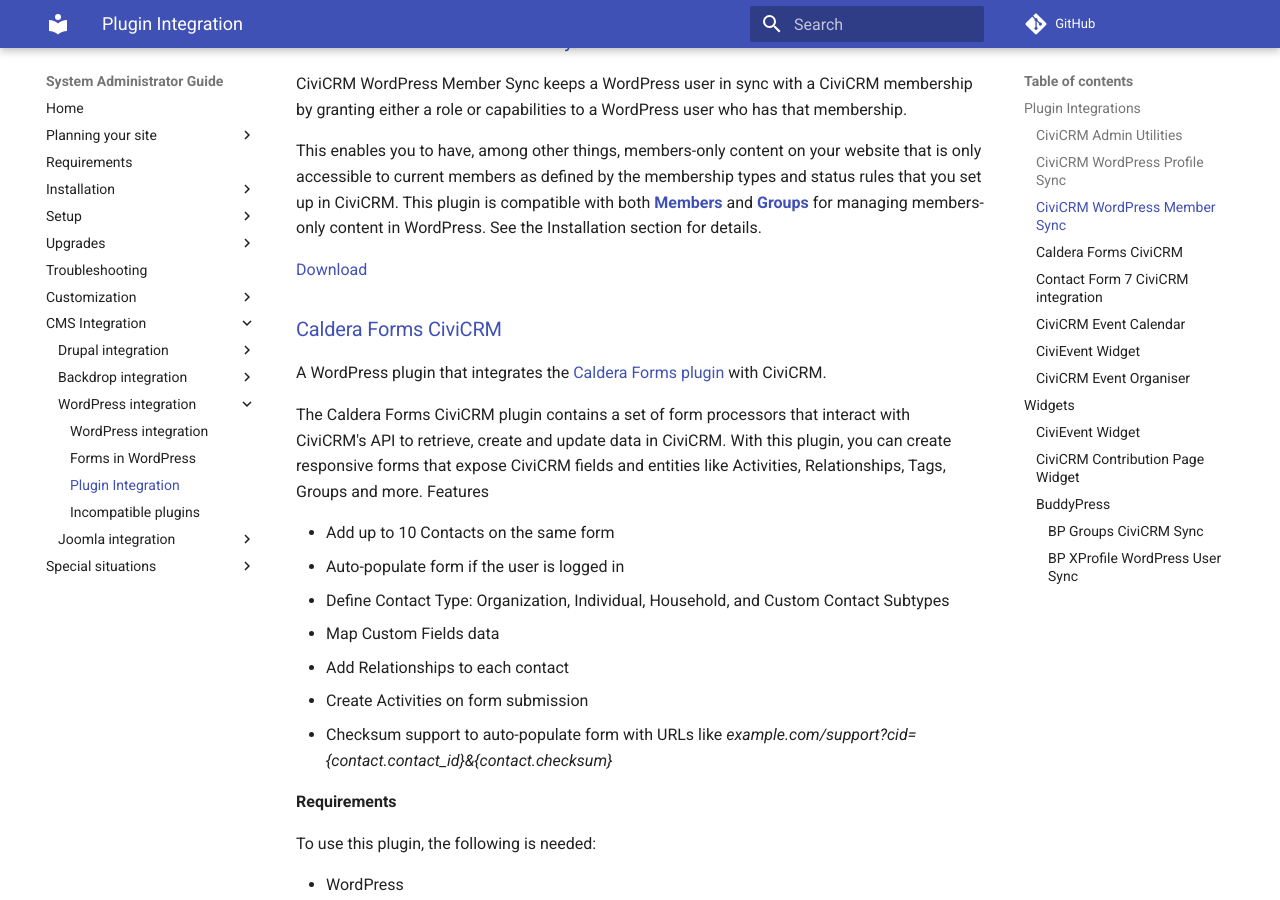
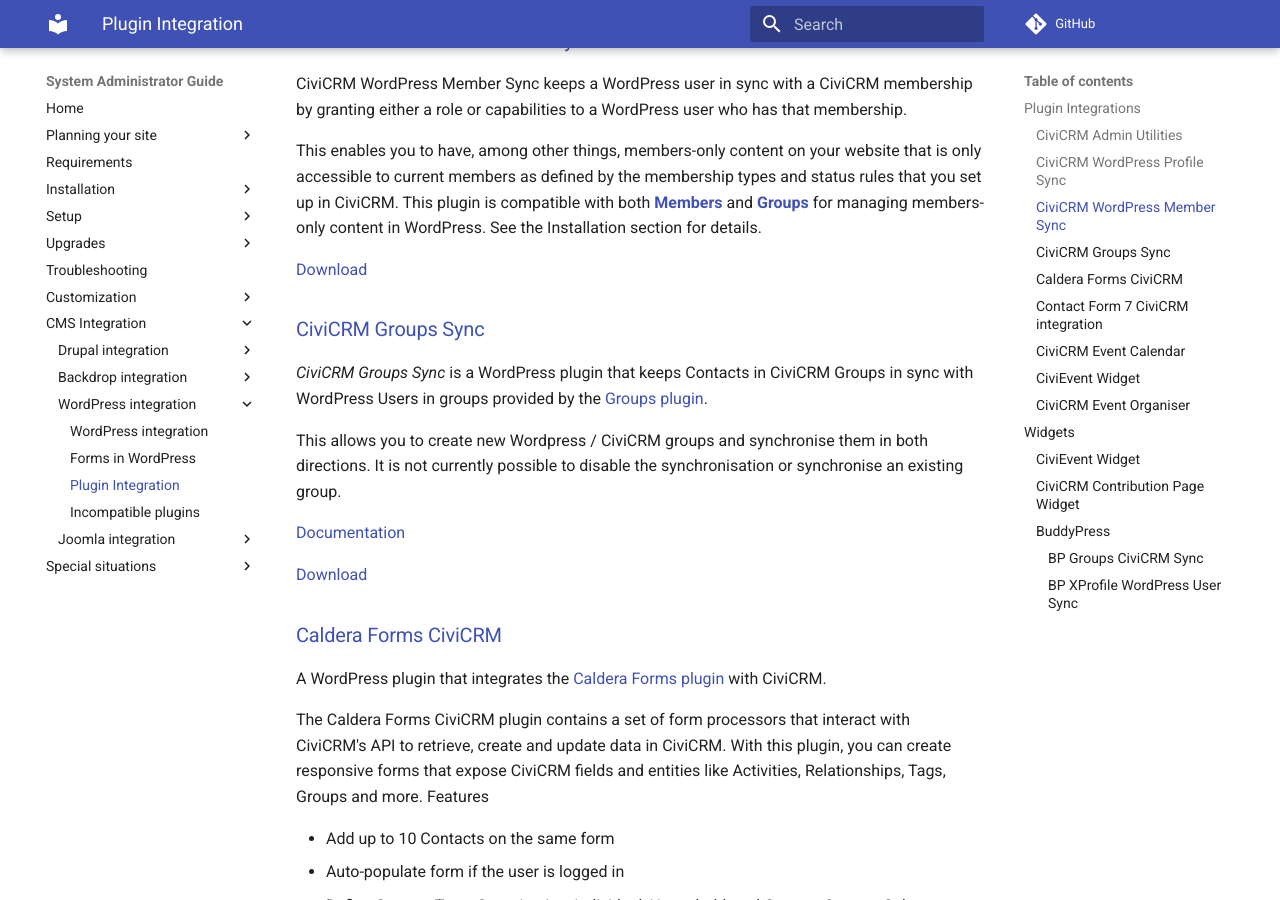
Before and after one commit to civicrm/civicrm-sysadmin-guide, an MkDocs documentation site: the page built from docs/integration/wordpress/plugins.md, in a window 1280 px wide and 900 px high, scrolled down 950 px. Built offline with MkDocs 1.6.1 and Material for MkDocs 9.7.7, drawn with Linux system fonts in a browser that asks for light colours; comment, search, counter and statistics services are not loaded; old or Windows-style settings are respelled for this version of MkDocs.

Commit message:
Add CiviCRM Groups Sync to list of wordpress plugins

```diff
--- a/docs/integration/wordpress/plugins.md
+++ b/docs/integration/wordpress/plugins.md
@@ -29,6 +29,17 @@ CiviCRM WordPress Member Sync keeps a WordPress user in sync with a CiviCRM memb
 This enables you to have, among other things, members-only content on your website that is only accessible to current members as defined by the membership types and status rules that you set up in CiviCRM. This plugin is compatible with both **[Members](https://wordpress.org/plugins/members/)** and **[Groups](https://wordpress.org/plugins/groups/)** for managing members-only content in WordPress. See the Installation section for details.
 
 [Download](https://wordpress.org/plugins/civicrm-wp-member-sync/)
+
+### [CiviCRM Groups Sync](https://develop.tadpole.cc/plugins/civicrm-groups-sync)
+
+*CiviCRM Groups Sync* is a WordPress plugin that keeps Contacts in CiviCRM Groups in sync with WordPress Users in groups provided by the [Groups plugin](https://wordpress.org/plugins/groups/).
+
+This allows you to create new Wordpress / CiviCRM groups and synchronise them in both directions.
+It is not currently possible to disable the synchronisation or synchronise an existing group.
+
+[Documentation](https://develop.tadpole.cc/plugins/civicrm-groups-sync/blob/master/README.md)
+
+[Download](https://develop.tadpole.cc/plugins/civicrm-groups-sync)
 
 ### [Caldera Forms CiviCRM](https://github.com/mecachisenros/caldera-forms-civicrm)
 
```
